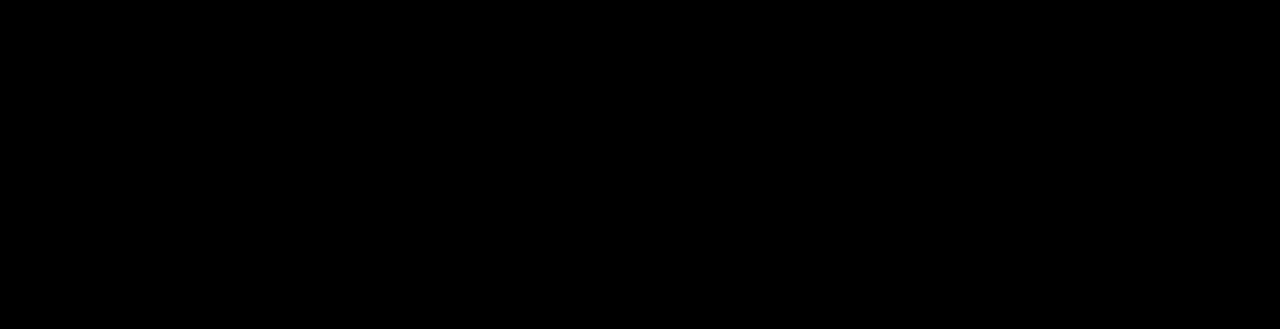
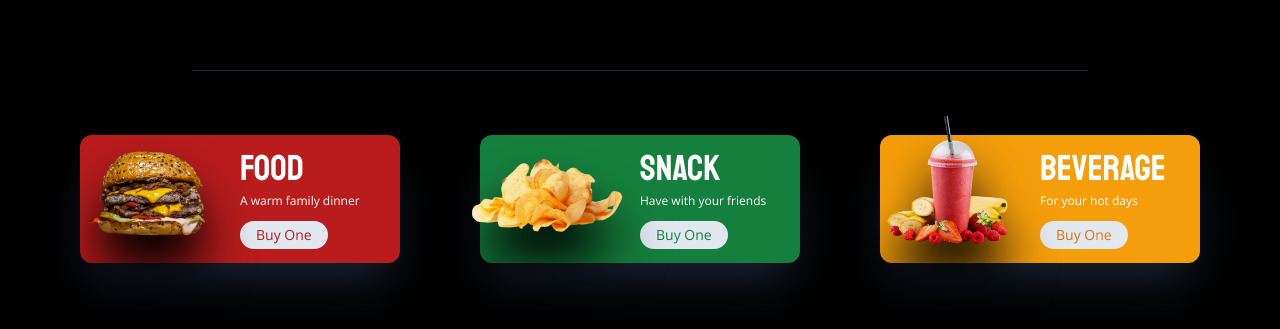
Before and after one commit to mamad-zahiri/foodhub, a React (Vite) app: page / in a window 1280 px wide. Shown: the part 802-1131 px from the top of the page. Before the commit the page ends 1032 px from the top, so only its background shows below. Built offline with nearby package versions, Linux system fonts and the light colour scheme.

Commit message:
add home page categories

```diff
--- a/src/Pages/Home/Index.jsx
+++ b/src/Pages/Home/Index.jsx
@@ -57,6 +57,57 @@
                 </section>
                 {/* landing page: start */}
             </div>
+
+            <Hr />
+
+            {/* categories: start */}
+            <SectionFlex className="my-12 gap-x-20 gap-y-10 p-4 md:gap-y-14">
+                <div className="relative flex h-32 w-80 items-center justify-end rounded-xl bg-red-700 shadow-2xl shadow-slate-800 [&>img]:hover:animate-up-down">
+                    <img
+                        src={getImageUrl("home-categories-hamburger.png")}
+                        className="drop-shadow-dark absolute bottom-2 left-[-18px] w-44"
+                        alt="Hamburger"
+                    />
+                    <div className="flex w-1/2 flex-col items-start justify-center gap-y-1">
+                        <h4 className="font-[Staatliches] text-4xl text-white">FOOD</h4>
+                        <p className="text-xs text-white">A warm family dinner</p>
+                        <a href="" className="mt-2 rounded-full bg-slate-200 px-4 py-1 text-sm text-red-700">
+                            Buy One
+                        </a>
+                    </div>
+                </div>
+
+                <div className="relative flex h-32 w-80 items-center justify-end rounded-xl bg-green-700 shadow-2xl shadow-slate-800 [&>img]:hover:animate-up-down">
+                    <img
+                        src={getImageUrl("home-categories-chips.png")}
+                        className="drop-shadow-dark absolute bottom-3 left-[-25px] w-48"
+                        alt="Hamburger"
+                    />
+                    <div className="flex w-1/2 flex-col items-start justify-center gap-y-1">
+                        <h4 className="font-[Staatliches] text-4xl text-white">SNACK</h4>
+                        <p className="text-xs text-white">Have with your friends</p>
+                        <a href="" className="mt-2 rounded-full bg-slate-200 px-4 py-1 text-sm text-green-700">
+                            Buy One
+                        </a>
+                    </div>
+                </div>
+
+                <div className="relative flex h-32 w-80 items-center justify-end rounded-xl bg-amber-500 shadow-2xl shadow-slate-800 [&>img]:hover:animate-up-down">
+                    <img
+                        src={getImageUrl("home-categories-smoothie.png")}
+                        className="drop-shadow-dark absolute bottom-2 left-[0px] w-36 transform"
+                        alt="Hamburger"
+                    />
+                    <div className="flex w-1/2 flex-col items-start justify-center gap-y-1">
+                        <h4 className="font-[Staatliches] text-4xl text-white">BEVERAGE</h4>
+                        <p className="text-xs text-white">For your hot days</p>
+                        <a href="" className="mt-2 rounded-full bg-slate-200 px-4 py-1 text-sm text-amber-600">
+                            Buy One
+                        </a>
+                    </div>
+                </div>
+            </SectionFlex>
+            {/* categories: end */}
         </>
     )
 }
--- a/tailwind.config.js
+++ b/tailwind.config.js
@@ -12,6 +12,9 @@
             animation: {
                 "up-down": "up-down 2s ease-in-out infinite",
             },
+            dropShadow: {
+                dark: "0 35px 25px #000",
+            },
         },
     },
     plugins: [],
--- a/vite.config.js
+++ b/vite.config.js
@@ -4,5 +4,5 @@
 // https://vitejs.dev/config/
 export default defineConfig({
     plugins: [react()],
-    base: "/foodhub/dist/",
+    // base: "/foodhub/dist/",
 })
```
